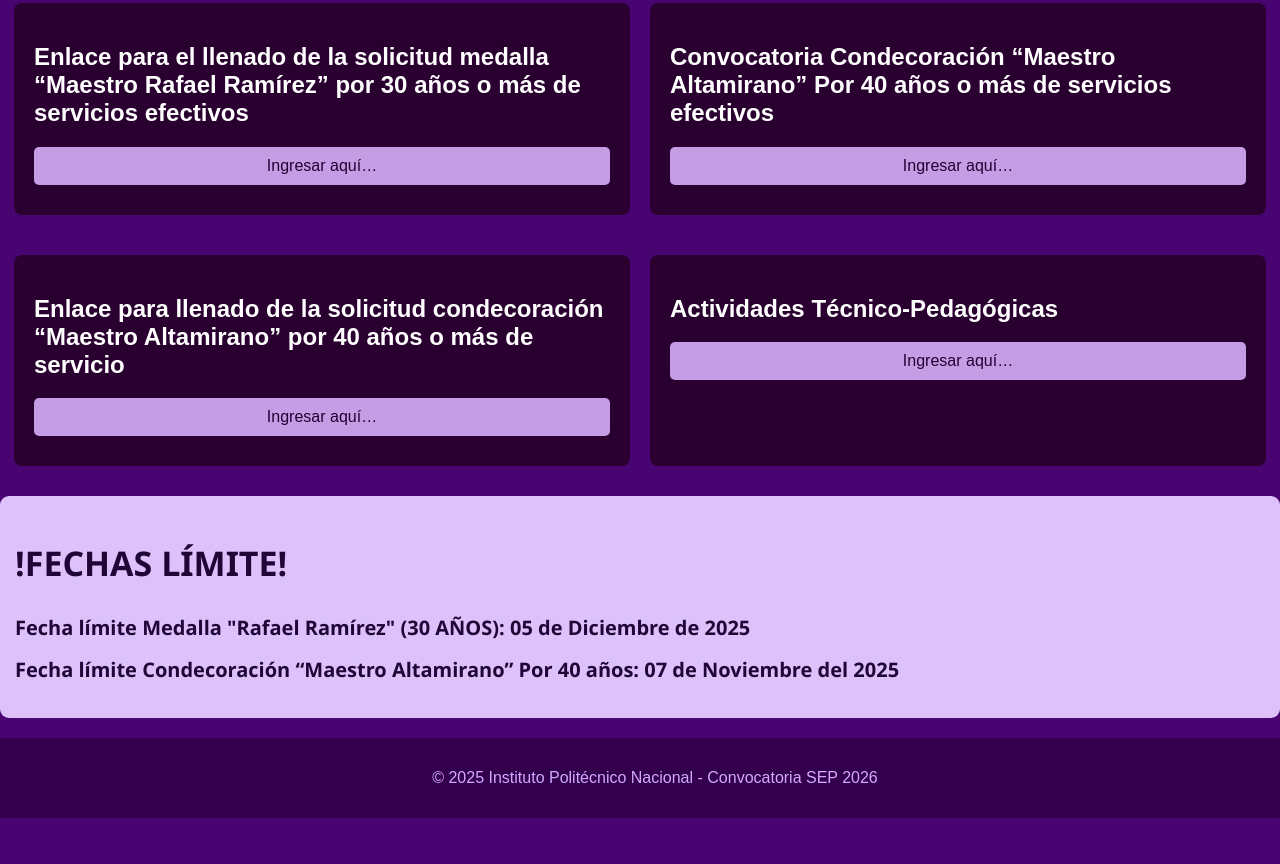
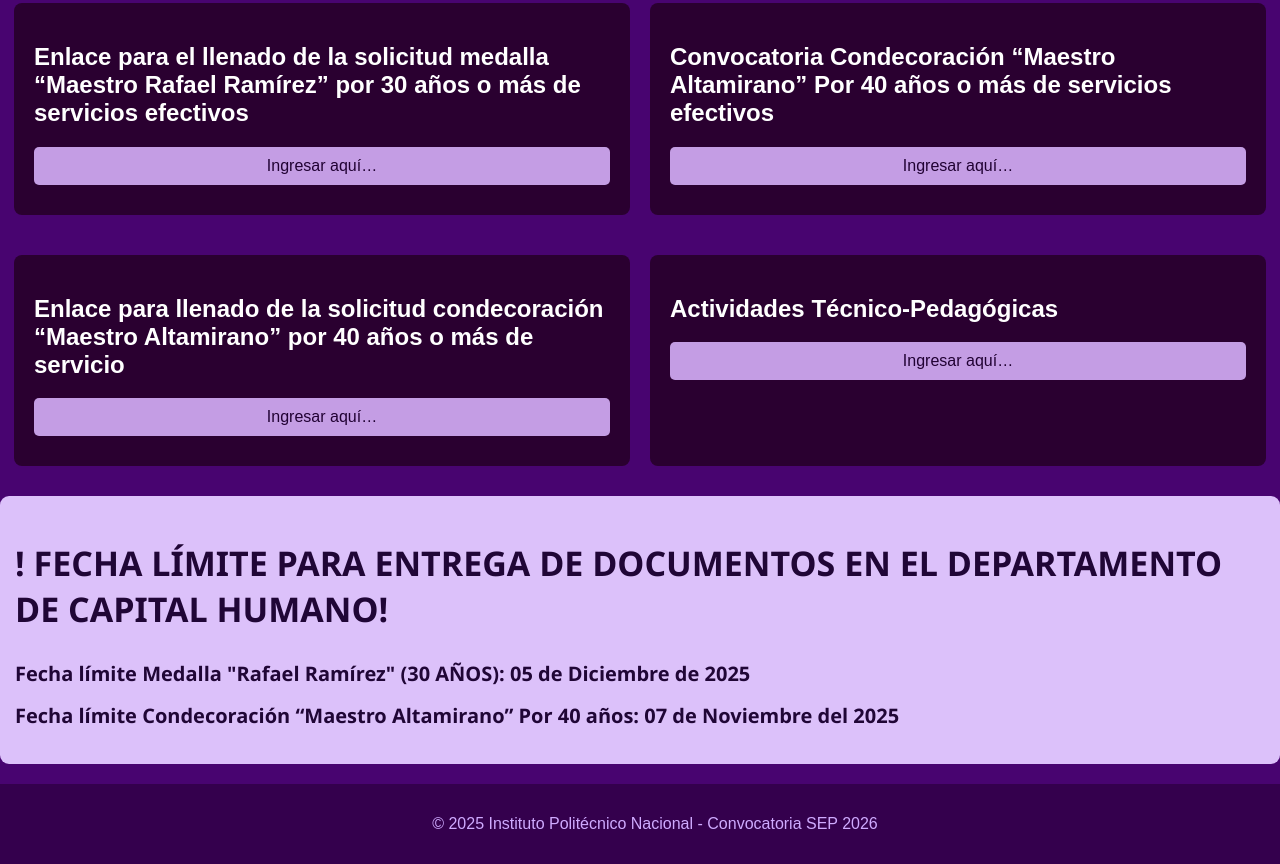
Before and after one commit to caphumvespv2/convocatoria_docentes, a plain HTML site: page index.html in a window 1280 px wide. Shown: the part 377-1241 px from the top of the page. Before the commit the page ends 1195 px from the top, so only its background shows below. Drawn offline with Linux system fonts and the light colour scheme.

Commit message:
Update index.html

```diff
--- a/index.html
+++ b/index.html
@@ -160,7 +160,7 @@
 </div>
 
 <div class="instructions">
-    <h2>!FECHAS LÍMITE! </h2>
+    <h2>! FECHA LÍMITE PARA ENTREGA DE DOCUMENTOS EN EL DEPARTAMENTO DE CAPITAL HUMANO! </h2>
     <ul>
          <li>Fecha límite Medalla "Rafael Ramírez" (30 AÑOS): 05 de Diciembre de 2025</li>
          <li>Fecha límite Condecoración “Maestro Altamirano” Por 40 años: 07 de Noviembre del 2025</li>
```
